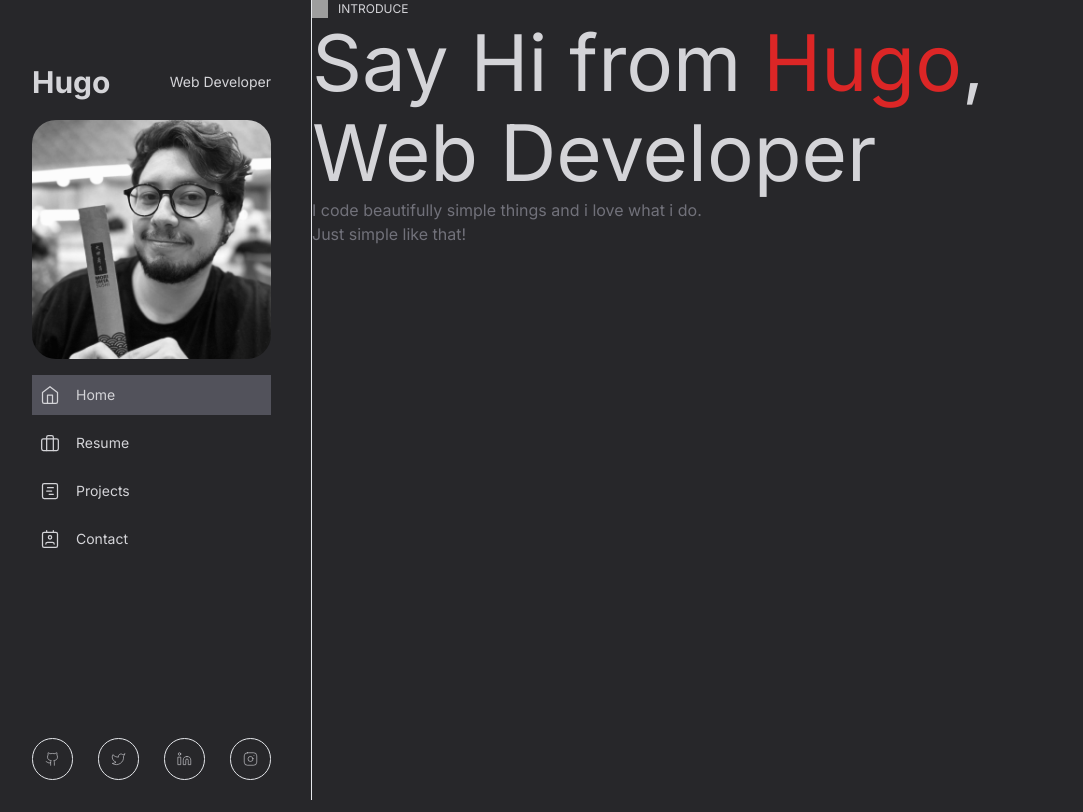
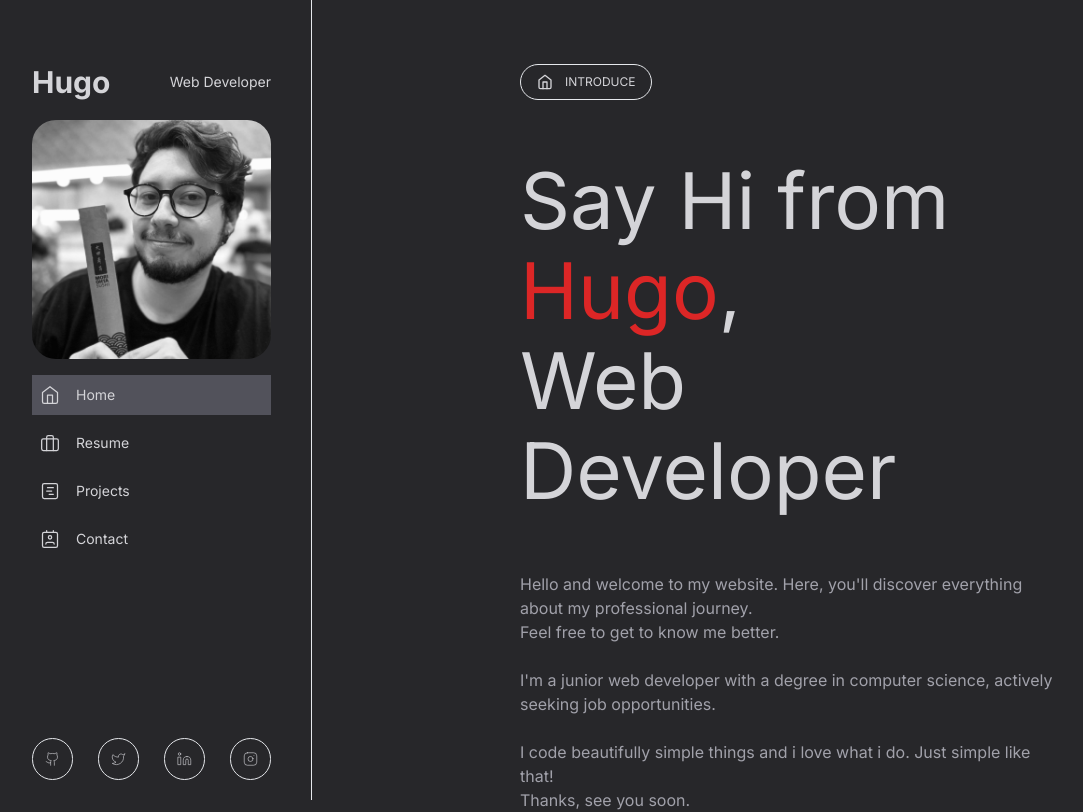
Before and after one commit to hugosimoesdev/my-portfolio, a Next.js app: page / in a window 1280 px wide. Shown: the whole page, without its empty margins (8-1091 px from the left). Built offline with nearby package versions, Linux system fonts and the light colour scheme; grey boxes are pictures that could not be loaded.

Commit message:
Add home component

```diff
--- a/app/page.jsx
+++ b/app/page.jsx
@@ -1,20 +1,24 @@
 import Image from "next/image";
+import { Home as HomeIcon } from "lucide-react";
 
 export default function Home() {
   return (
-    <main className="flex-1">
-      <div className="flex gap-[10px] item-center light-border">
-        <Image src="/icons/home.svg" width={16} height={16} />
+    <main className="flex flex-col flex-1 mt-16 mx-52 gap-14 items-start">
+      <div className="flex gap-3 items-center border rounded-3xl py-2 px-4">
+        <HomeIcon size={16} />
         <p className="text-[12px]">INTRODUCE</p>
       </div>
       <p className="text-[78px] leading-[90px]">
         Say Hi from <span className="text-red-600">Hugo</span>, <br />
         Web Developer
       </p>
-      <p className="text-zinc-500">
-        I code beautifully simple things and i love what i do.
-        <br />
-        Just simple like that!
+      <p className="text-zinc-400">
+        Hello and welcome to my website. Here, you'll discover everything about
+        my professional journey. <br/>Feel free to get to know me better. <br/><br/>I'm a
+        junior web developer with a degree in computer science, actively seeking
+        job opportunities. <br/><br/>I code beautifully simple things and i love what i
+        do. Just simple like that! <br/>
+        Thanks, see you soon.
       </p>
     </main>
   );
--- a/components/Welcome.jsx
+++ /dev/null
@@ -1,24 +0,0 @@
-import React from "react";
-import Image from "next/image";
-
-const Welcome = () => {
-  return (
-    <section id="welcome">
-      <div className="flex gap-[10px] item-center light-border">
-        <Image src="/icons/home.svg" width={16} height={16} />
-        <p className="text-[12px]">INTRODUCE</p>
-      </div>
-      <p className="text-[78px] leading-[90px]">
-        Say Hi from <span className="text-red-600">Hugo</span>, <br />
-        Web Developer
-      </p>
-      <p className="text-zinc-500">
-        I code beautifully simple things and i love what i do.
-        <br />
-      Just simple like that!
-      </p>
-    </section>
-  );
-};
-
-export default Welcome;
```
